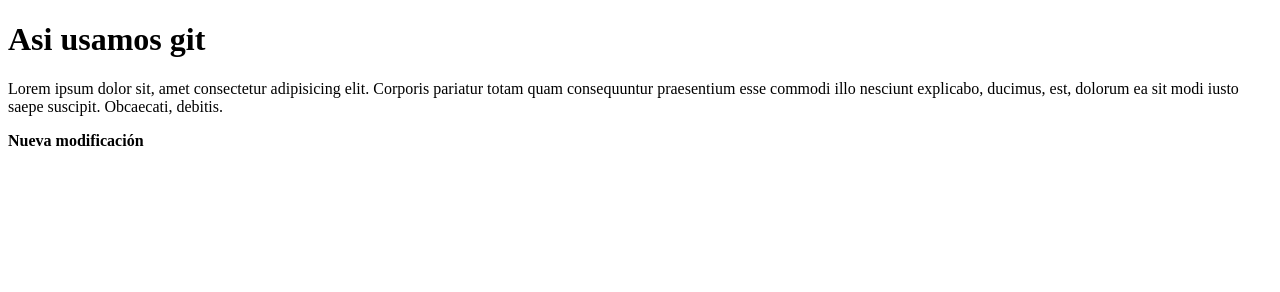
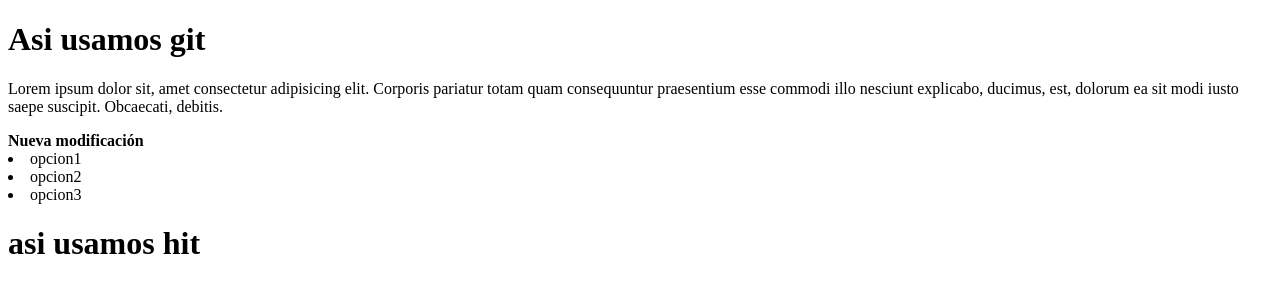
Before and after one commit to YuranyTb/Proyectoweb2, a plain HTML site: page index.html in a window 1280 px wide. Drawn offline with Linux system fonts and the light colour scheme.

Commit message:
segunda validacion

```diff
--- a/index.html
+++ b/index.html
@@ -14,3 +14,8 @@
 <p>Lorem ipsum dolor sit, amet consectetur adipisicing elit. Corporis pariatur totam quam consequuntur praesentium esse commodi illo nesciunt explicabo, ducimus, est, dolorum ea sit modi iusto saepe suscipit. Obcaecati, debitis.
 
 </p><strong>Nueva modificación</strong>
+<li>opcion1</li>
+<li>opcion2</li>
+<li>opcion3</li>
+
+<h1>asi usamos hit</h1>
```
